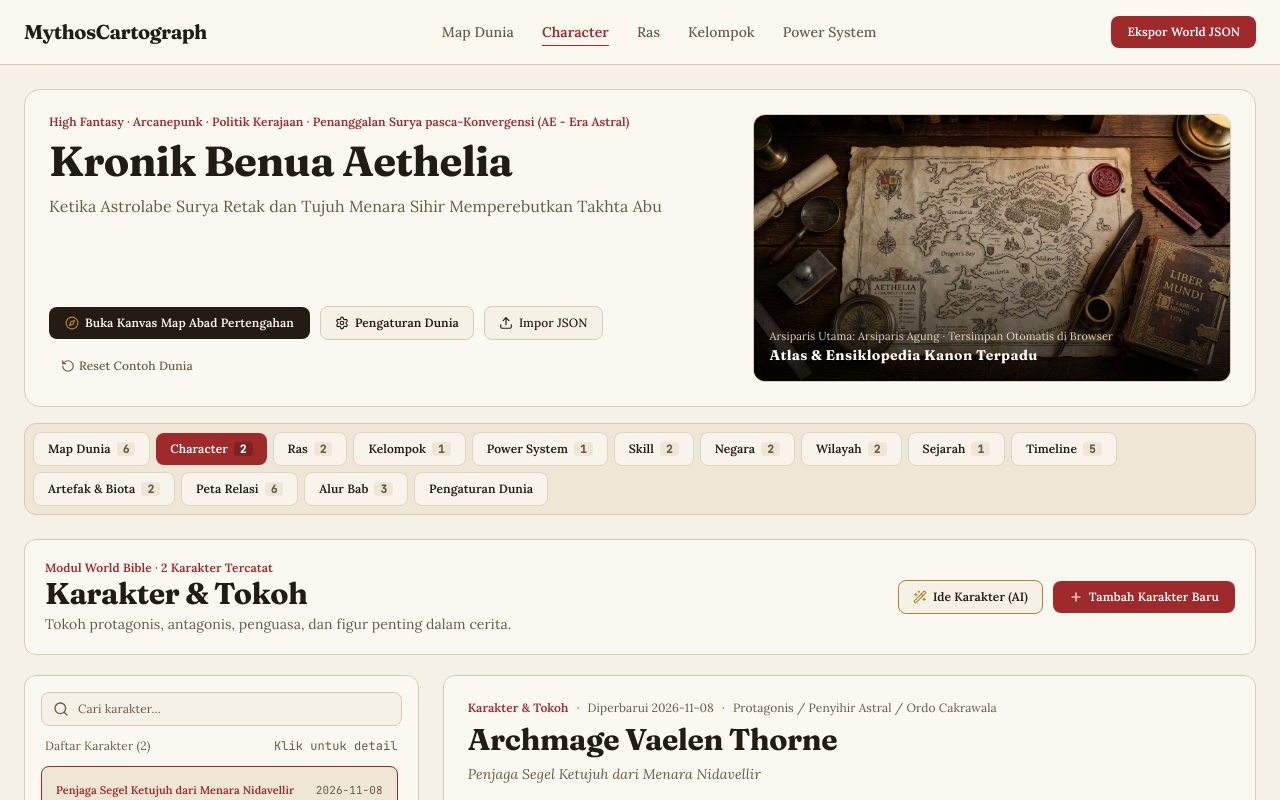
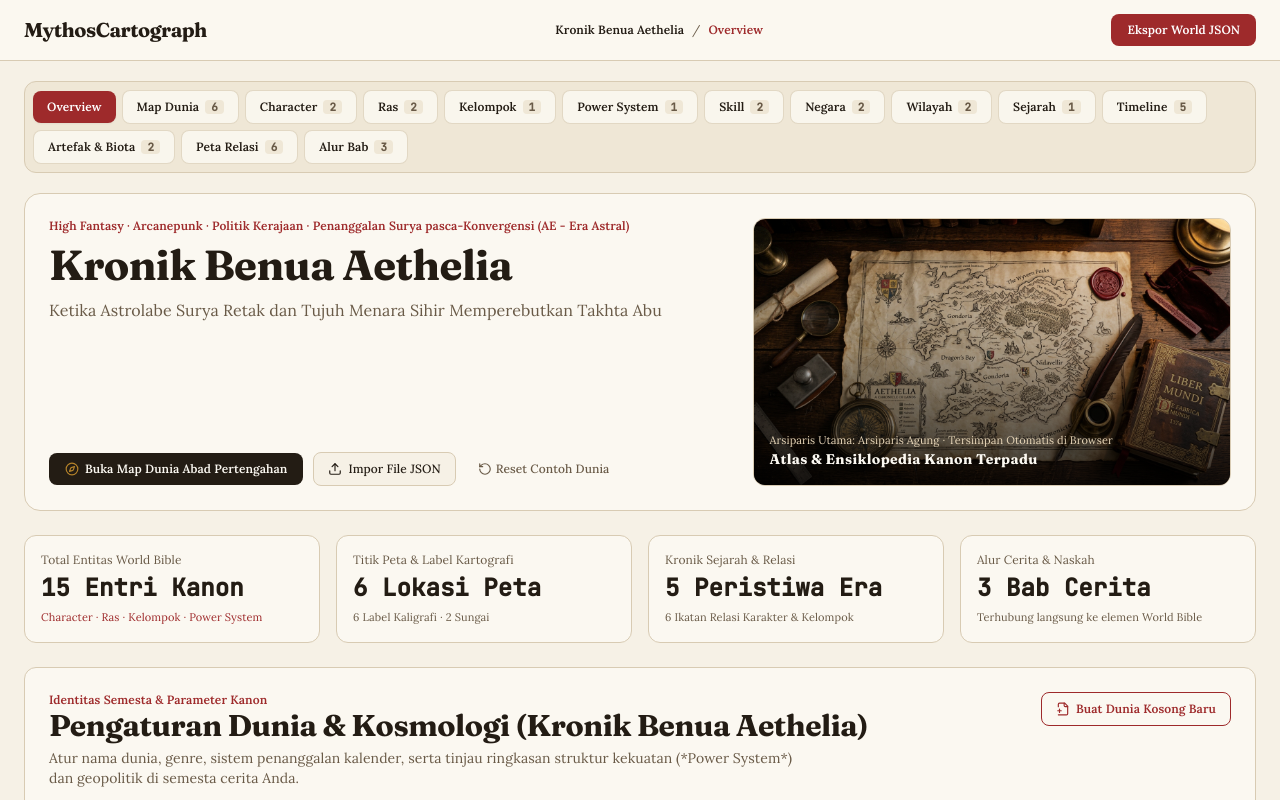
Before and after one commit to Hugoagfarizky/mythos-cartograph, a React (Vite) app: page / in a window 1280 px wide. Shown: the top 800 px of the page. Built offline with nearby package versions, Linux system fonts and the light colour scheme.

Commit message:
feat: add overview dashboard tab
Introduce an 'overview' tab to serve as the central hub for the world bible, acting as a book frontispiece and management dashboard. Refactor navigation tabs and clean up unused icons.

```diff
--- a/src/App.tsx
+++ b/src/App.tsx
@@ -1,25 +1,11 @@
 import React, { useEffect, useRef, useState } from 'react';
 import {
-  BookOpen,
-  Calendar,
   CheckCircle2,
   Compass,
-  Crown,
-  Flame,
-  GitBranch,
-  Globe,
-  History,
   Loader2,
-  MapPin,
   RotateCcw,
-  Settings,
-  Shield,
-  Sparkles,
-  Swords,
   Upload,
-  Users,
   X,
-  Zap,
 } from 'lucide-react';
 import { STARTER_WORLD_PROJECT } from './data/starterWorld';
 import {
@@ -44,20 +30,20 @@ import {
 const STORAGE_KEY = 'mythos_cartograph_world_v1';
 
 export type WorkspaceTab =
+  | 'overview'
   | 'map'
   | 'character'
   | 'race'
   | 'faction'
+  | 'power_system'
+  | 'skill'
   | 'nation'
   | 'region'
-  | 'power_system'
-  | 'skill'
   | 'history'
   | 'timeline'
   | 'encyclopedia'
   | 'graph'
-  | 'outliner'
-  | 'settings';
+  | 'outliner';
 
 const LORE_CATEGORY_TABS: LoreCategory[] = [
   'character',
@@ -78,22 +64,21 @@ function isLoreCategoryTab(tab: WorkspaceTab): tab is LoreCategory {
 const SECTION_TABS: Array<{
   id: WorkspaceTab;
   label: string;
-  group: 'core' | 'world' | 'story';
 }> = [
-  { id: 'map', label: 'Map Dunia', group: 'core' },
-  { id: 'character', label: 'Character', group: 'core' },
-  { id: 'race', label: 'Ras', group: 'core' },
-  { id: 'faction', label: 'Kelompok', group: 'core' },
-  { id: 'power_system', label: 'Power System', group: 'core' },
-  { id: 'skill', label: 'Skill', group: 'core' },
-  { id: 'nation', label: 'Negara', group: 'world' },
-  { id: 'region', label: 'Wilayah', group: 'world' },
-  { id: 'history', label: 'Sejarah', group: 'world' },
-  { id: 'timeline', label: 'Timeline', group: 'world' },
-  { id: 'encyclopedia', label: 'Artefak & Biota', group: 'world' },
-  { id: 'graph', label: 'Peta Relasi', group: 'story' },
-  { id: 'outliner', label: 'Alur Bab', group: 'story' },
-  { id: 'settings', label: 'Pengaturan Dunia', group: 'story' },
+  { id: 'overview', label: 'Overview' },
+  { id: 'map', label: 'Map Dunia' },
+  { id: 'character', label: 'Character' },
+  { id: 'race', label: 'Ras' },
+  { id: 'faction', label: 'Kelompok' },
+  { id: 'power_system', label: 'Power System' },
+  { id: 'skill', label: 'Skill' },
+  { id: 'nation', label: 'Negara' },
+  { id: 'region', label: 'Wilayah' },
+  { id: 'history', label: 'Sejarah' },
+  { id: 'timeline', label: 'Timeline' },
+  { id: 'encyclopedia', label: 'Artefak & Biota' },
+  { id: 'graph', label: 'Peta Relasi' },
+  { id: 'outliner', label: 'Alur Bab' },
 ];
 
 interface BrainstormIdea {
@@ -120,7 +105,7 @@ export default function App() {
     return STARTER_WORLD_PROJECT;
   });
 
-  const [activeTab, setActiveTab] = useState<WorkspaceTab>('character');
+  const [activeTab, setActiveTab] = useState<WorkspaceTab>('overview');
   const [selectedEntityId, setSelectedEntityId] = useState<string>(
     project.entities[0]?.id || ''
   );
@@ -172,7 +157,7 @@ export default function App() {
     }
   };
 
-  // Navigate to any entity and automatically switch to that entity's dedicated section tab!
+  // Navigate to any entity and automatically switch to that entity's dedicated section tab
   const handleNavigateToEntity = (entityId: string) => {
     const target = project.entities.find((e) => e.id === entityId);
     setSelectedEntityId(entityId);
@@ -190,7 +175,9 @@ export default function App() {
       return { ...prev, entities: nextEntities };
     });
     setActiveTab(entity.category);
-    showToast(`Entri "${entity.title}" berhasil disimpan ke tab ${CATEGORY_META[entity.category].singular}.`);
+    showToast(
+      `Entri "${entity.title}" berhasil disimpan ke tab ${CATEGORY_META[entity.category].singular}.`
+    );
   };
 
   const handleDeleteEntity = (entityId: string) => {
@@ -317,7 +304,7 @@ export default function App() {
 
     setProject(blankWorld);
     setSelectedEntityId(starterEntity.id);
-    setActiveTab('character');
+    setActiveTab('overview');
     showToast('Proyek World Bible kosong berhasil dibuat.');
   };
 
@@ -438,82 +425,32 @@ export default function App() {
     return null;
   };
 
+  const activeTabLabel =
+    SECTION_TABS.find((t) => t.id === activeTab)?.label || 'Overview';
+
   return (
     <div className="min-h-screen flex flex-col bg-[#F6F1E6] text-[#231C14]">
-      {/* Strict 3-Zone Top Navigation Bar Contract */}
-      <header className="sticky top-0 z-30 flex items-center justify-between gap-8 px-6 py-4 bg-[#FBF8F1]/95 backdrop-blur-xs border-b border-[#D8CBB3]">
-        {/* Zone 1: Single text element wordmark */}
+      {/* Top Bar: Brand & Active Breadcrumb on Left, Project Export on Right (NO duplicate tab buttons here) */}
+      <header className="sticky top-0 z-30 flex items-center justify-between gap-8 px-6 py-3.5 bg-[#FBF8F1]/95 backdrop-blur-xs border-b border-[#D8CBB3]">
         <a
           href="#top"
           onClick={(e) => {
             e.preventDefault();
-            handleSwitchTab('character');
+            handleSwitchTab('overview');
           }}
           className="font-cartography text-xl font-bold tracking-tight text-[#231C14] whitespace-nowrap shrink-0"
         >
           MythosCartograph
         </a>
 
-        {/* Zone 2: 5 concise single-line text navigation links */}
-        <nav className="hidden md:flex items-center gap-7 text-sm font-medium text-[#695A47]">
-          <button
-            type="button"
-            onClick={() => handleSwitchTab('map')}
-            className={`transition-colors whitespace-nowrap shrink-0 cursor-pointer ${
-              activeTab === 'map'
-                ? 'text-[#9E2A2B] font-semibold underline decoration-[#9E2A2B] underline-offset-8'
-                : 'hover:text-[#231C14]'
-            }`}
-          >
-            Map Dunia
-          </button>
-          <button
-            type="button"
-            onClick={() => handleSwitchTab('character')}
-            className={`transition-colors whitespace-nowrap shrink-0 cursor-pointer ${
-              activeTab === 'character'
-                ? 'text-[#9E2A2B] font-semibold underline decoration-[#9E2A2B] underline-offset-8'
-                : 'hover:text-[#231C14]'
-            }`}
-          >
-            Character
-          </button>
-          <button
-            type="button"
-            onClick={() => handleSwitchTab('race')}
-            className={`transition-colors whitespace-nowrap shrink-0 cursor-pointer ${
-              activeTab === 'race'
-                ? 'text-[#9E2A2B] font-semibold underline decoration-[#9E2A2B] underline-offset-8'
-                : 'hover:text-[#231C14]'
-            }`}
-          >
-            Ras
-          </button>
-          <button
-            type="button"
-            onClick={() => handleSwitchTab('faction')}
-            className={`transition-colors whitespace-nowrap shrink-0 cursor-pointer ${
-              activeTab === 'faction'
-                ? 'text-[#9E2A2B] font-semibold underline decoration-[#9E2A2B] underline-offset-8'
-                : 'hover:text-[#231C14]'
-            }`}
-          >
-            Kelompok
-          </button>
-          <button
-            type="button"
-            onClick={() => handleSwitchTab('power_system')}
-            className={`transition-colors whitespace-nowrap shrink-0 cursor-pointer ${
-              activeTab === 'power_system'
-                ? 'text-[#9E2A2B] font-semibold underline decoration-[#9E2A2B] underline-offset-8'
-                : 'hover:text-[#231C14]'
-            }`}
-          >
-            Power System
-          </button>
-        </nav>
+        <div className="hidden md:flex items-center gap-2 text-xs text-[#695A47] truncate">
+          <span className="font-semibold text-[#231C14] truncate">
+            {project.worldName}
+          </span>
+          <span aria-hidden="true">/</span>
+          <span className="text-[#9E2A2B] font-semibold">{activeTabLabel}</span>
+        </div>
 
-        {/* Zone 3: 1 primary action */}
         <div className="flex items-center gap-3 shrink-0">
           <button
             type="button"
@@ -526,9 +463,49 @@ export default function App() {
       </header>
 
       {/* Main Content Container (1440px baseline) */}
-      <main className="flex-1 max-w-[1440px] w-full mx-auto px-4 sm:px-6 py-6 space-y-6">
-        {/* Split-Screen World Overview Banner */}
-        <section className="space-y-4">
+      <main className="flex-1 max-w-[1440px] w-full mx-auto px-4 sm:px-6 py-5 space-y-5">
+        {/* SATU-SATUNYA Tempat Navigasi Tab Bagian World Bible */}
+        <nav
+          aria-label="Navigasi Bagian World Bible"
+          className="bg-[#EFE7D6] border border-[#D8CBB3] rounded-xl p-2"
+        >
+          <div className="flex flex-wrap items-center gap-1.5">
+            {SECTION_TABS.map((tab) => {
+              const isActive = activeTab === tab.id;
+              const count = getTabCount(tab.id);
+              return (
+                <button
+                  key={tab.id}
+                  type="button"
+                  onClick={() => handleSwitchTab(tab.id)}
+                  className={`px-3.5 py-2 rounded-lg text-xs font-semibold flex items-center gap-1.5 transition-all whitespace-nowrap shrink-0 cursor-pointer ${
+                    isActive
+                      ? 'bg-[#9E2A2B] text-white shadow-xs'
+                      : 'bg-[#FBF8F1]/85 text-[#231C14] hover:bg-[#FBF8F1] border border-[#D8CBB3]/70'
+                  }`}
+                >
+                  <span>{tab.label}</span>
+                  {count !== null && (
+                    <span
+                      className={`font-mono-tabular text-[11px] px-1.5 py-0.2 rounded ${
+                        isActive
+                          ? 'bg-black/20 text-white'
+                          : 'bg-[#EFE7D6] text-[#695A47]'
+                      }`}
+                    >
+                      {count}
+                    </span>
+                  )}
+                </button>
+              );
+            })}
+          </div>
+        </nav>
+
+        {/* TAB 1: OVERVIEW (BERANDA DUNIA) */}
+        {activeTab === 'overview' && (
+          <div className="space-y-6">
+            {/* Split-Screen World Overview Hero Banner */}
             <div className="grid grid-cols-1 lg:grid-cols-12 gap-6 items-stretch bg-[#FBF8F1] border border-[#D8CBB3] rounded-2xl p-6">
               {/* Left Column: World Typography & Studio Controls */}
               <div className="lg:col-span-7 flex flex-col justify-between space-y-4">
@@ -544,7 +521,7 @@ export default function App() {
                   </p>
                 </div>
 
-              {/* Studio File & Quick Actions Toolbar */}
+                {/* Studio File & Project Actions Toolbar */}
                 <div className="flex flex-wrap items-center gap-2.5 pt-2">
                   <button
                     type="button"
@@ -552,20 +529,7 @@ export default function App() {
                     className="px-4 py-2 text-xs font-semibold bg-[#231C14] text-[#FBF8F1] rounded-lg hover:bg-[#3A2E21] flex items-center gap-1.5 transition-colors whitespace-nowrap shrink-0 cursor-pointer"
                   >
                     <Compass className="w-3.5 h-3.5 text-[#B5832A]" />
-                  Buka Kanvas Map Abad Pertengahan
-                </button>
-
-                <button
-                  type="button"
-                  onClick={() => handleSwitchTab('settings')}
-                  className={`px-3.5 py-2 text-xs font-semibold rounded-lg border flex items-center gap-1.5 transition-colors whitespace-nowrap shrink-0 cursor-pointer ${
-                    activeTab === 'settings'
-                      ? 'bg-[#9E2A2B] text-white border-[#9E2A2B]'
-                      : 'bg-[#F6F1E6] text-[#231C14] border-[#D8CBB3] hover:bg-[#EFE7D6]'
-                  }`}
-                >
-                  <Settings className="w-3.5 h-3.5" />
-                  Pengaturan Dunia
+                    Buka Map Dunia Abad Pertengahan
                   </button>
 
                   <button
@@ -574,7 +538,7 @@ export default function App() {
                     className="px-3.5 py-2 text-xs font-medium bg-[#F6F1E6] text-[#231C14] border border-[#D8CBB3] rounded-lg hover:bg-[#EFE7D6] flex items-center gap-1.5 transition-colors whitespace-nowrap shrink-0 cursor-pointer"
                   >
                     <Upload className="w-3.5 h-3.5" />
-                  Impor JSON
+                    Impor File JSON
                   </button>
                   <input
                     ref={fileInputRef}
@@ -598,7 +562,7 @@ export default function App() {
 
               {/* Right Column: Matching Height Visual Container */}
               <div className="lg:col-span-5">
-              <div className="relative h-56 lg:h-full min-h-[200px] rounded-xl overflow-hidden border border-[#D8CBB3] bg-[#EFE7D6]">
+                <div className="relative h-56 lg:h-full min-h-[210px] rounded-xl overflow-hidden border border-[#D8CBB3] bg-[#EFE7D6]">
                   <img
                     src={project.heroBannerUrl}
                     alt={project.worldName}
@@ -619,43 +583,70 @@ export default function App() {
               </div>
             </div>
 
-          {/* Dedicated Section Tab Bar — Every World Bible Section has its own tab */}
-          <div className="bg-[#EFE7D6] border border-[#D8CBB3] rounded-xl p-2">
-            <div className="flex flex-wrap items-center gap-1.5">
-              {SECTION_TABS.map((tab) => {
-                const isActive = activeTab === tab.id;
-                const count = getTabCount(tab.id);
-                return (
-                  <button
-                    key={tab.id}
-                    type="button"
-                    onClick={() => handleSwitchTab(tab.id)}
-                    className={`px-3.5 py-2 rounded-lg text-xs font-semibold flex items-center gap-1.5 transition-all whitespace-nowrap shrink-0 cursor-pointer ${
-                      isActive
-                        ? 'bg-[#9E2A2B] text-white shadow-xs'
-                        : 'bg-[#FBF8F1]/80 text-[#231C14] hover:bg-[#FBF8F1] border border-[#D8CBB3]/70'
-                    }`}
-                  >
-                    <span>{tab.label}</span>
-                    {count !== null && (
-                      <span
-                        className={`font-mono-tabular text-[11px] px-1.5 py-0.2 rounded ${
-                          isActive
-                            ? 'bg-black/20 text-white'
-                            : 'bg-[#EFE7D6] text-[#695A47]'
-                        }`}
-                      >
-                        {count}
-                      </span>
-                    )}
-                  </button>
-                );
-              })}
+            {/* Full-Width 4-Column World Bible Metrics Strip Below Hero Split */}
+            <div className="grid grid-cols-2 lg:grid-cols-4 gap-4">
+              <div className="bg-[#FBF8F1] border border-[#D8CBB3] rounded-xl p-4">
+                <div className="text-xs text-[#695A47]">
+                  Total Entitas World Bible
+                </div>
+                <div className="font-mono-tabular text-2xl font-bold text-[#231C14] mt-1">
+                  {project.entities.length} Entri Kanon
+                </div>
+                <div className="text-[11px] text-[#9E2A2B] mt-1">
+                  Character · Ras · Kelompok · Power System
                 </div>
               </div>
-        </section>
 
-        {/* Active Dedicated Section Tab Viewport */}
+              <div className="bg-[#FBF8F1] border border-[#D8CBB3] rounded-xl p-4">
+                <div className="text-xs text-[#695A47]">
+                  Titik Peta & Label Kartografi
+                </div>
+                <div className="font-mono-tabular text-2xl font-bold text-[#231C14] mt-1">
+                  {project.mapData.stamps.length} Lokasi Peta
+                </div>
+                <div className="text-[11px] text-[#695A47] mt-1">
+                  {project.mapData.regionLabels.length} Label Kaligrafi · {project.mapData.rivers.length} Sungai
+                </div>
+              </div>
+
+              <div className="bg-[#FBF8F1] border border-[#D8CBB3] rounded-xl p-4">
+                <div className="text-xs text-[#695A47]">
+                  Kronik Sejarah & Relasi
+                </div>
+                <div className="font-mono-tabular text-2xl font-bold text-[#231C14] mt-1">
+                  {project.timeline.length} Peristiwa Era
+                </div>
+                <div className="text-[11px] text-[#695A47] mt-1">
+                  {project.relationships.length} Ikatan Relasi Karakter & Kelompok
+                </div>
+              </div>
+
+              <div className="bg-[#FBF8F1] border border-[#D8CBB3] rounded-xl p-4">
+                <div className="text-xs text-[#695A47]">
+                  Alur Cerita & Naskah
+                </div>
+                <div className="font-mono-tabular text-2xl font-bold text-[#231C14] mt-1">
+                  {project.chapters.length} Bab Cerita
+                </div>
+                <div className="text-[11px] text-[#695A47] mt-1">
+                  Terhubung langsung ke elemen World Bible
+                </div>
+              </div>
+            </div>
+
+            {/* World Cosmology Settings & Power System / Geopolitics Matrix */}
+            <WorldSettingsAndPowerView
+              project={project}
+              onUpdateProjectMeta={(patch) =>
+                setProject((prev) => ({ ...prev, ...patch }))
+              }
+              onCreateBlankWorld={handleCreateBlankWorld}
+              onSelectEntity={handleNavigateToEntity}
+            />
+          </div>
+        )}
+
+        {/* Dedicated Lore Category Tabs (Character, Ras, Kelompok, Power System, Skill, Negara, Wilayah, Sejarah, Artefak & Biota) */}
         {isLoreCategoryTab(activeTab) && (
           <CodexWorkspace
             category={activeTab}
@@ -744,17 +735,6 @@ export default function App() {
             }
           />
         )}
-
-        {activeTab === 'settings' && (
-          <WorldSettingsAndPowerView
-            project={project}
-            onUpdateProjectMeta={(patch) =>
-              setProject((prev) => ({ ...prev, ...patch }))
-            }
-            onCreateBlankWorld={handleCreateBlankWorld}
-            onSelectEntity={handleNavigateToEntity}
-          />
-        )}
       </main>
 
       {/* Quiet Editorial Footer */}
@@ -763,14 +743,6 @@ export default function App() {
           <span>
             MythosCartograph — Studio World Bible, Peta Abad Pertengahan & Arsitektur Cerita
           </span>
-          <div className="flex items-center gap-4">
-            <button
-              type="button"
-              onClick={() => handleSwitchTab('settings')}
-              className="hover:text-[#231C14] underline underline-offset-4 cursor-pointer"
-            >
-              Pengaturan Semesta
-            </button>
           <button
             type="button"
             onClick={handleExportWorldJson}
@@ -778,7 +750,6 @@ export default function App() {
           >
             Cadangkan World Bible (.JSON)
           </button>
-          </div>
         </div>
       </footer>
 
```
Also changed, not shown: .aistudio/artifacts/brain/a56874e5-8630-4cc1-8fa2-406984239e1c/implementation_plan.md, .aistudio/artifacts/brain/a56874e5-8630-4cc1-8fa2-406984239e1c/implementation_plan.md.metadata.json. Lines whose indentation alone changed are shown as unchanged.
